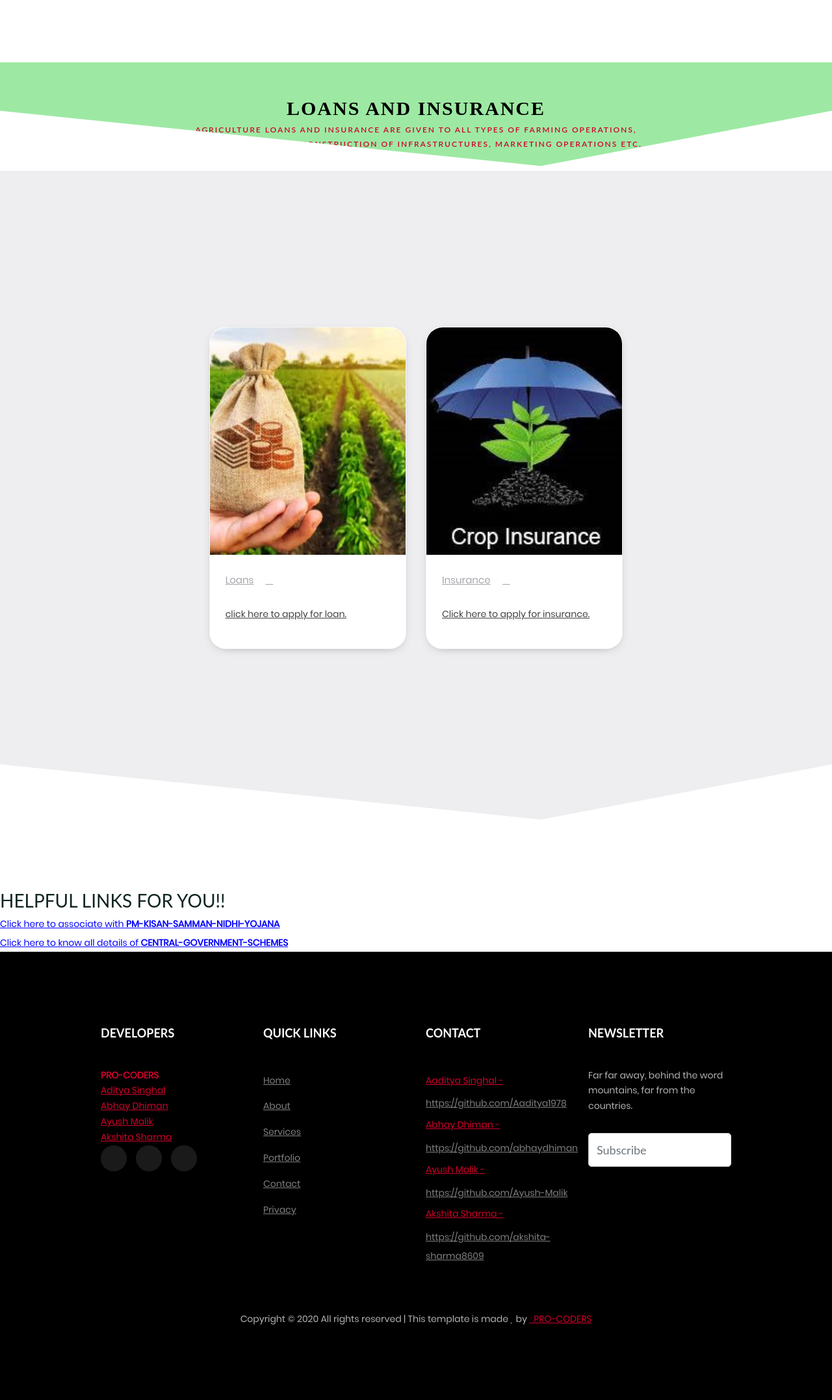
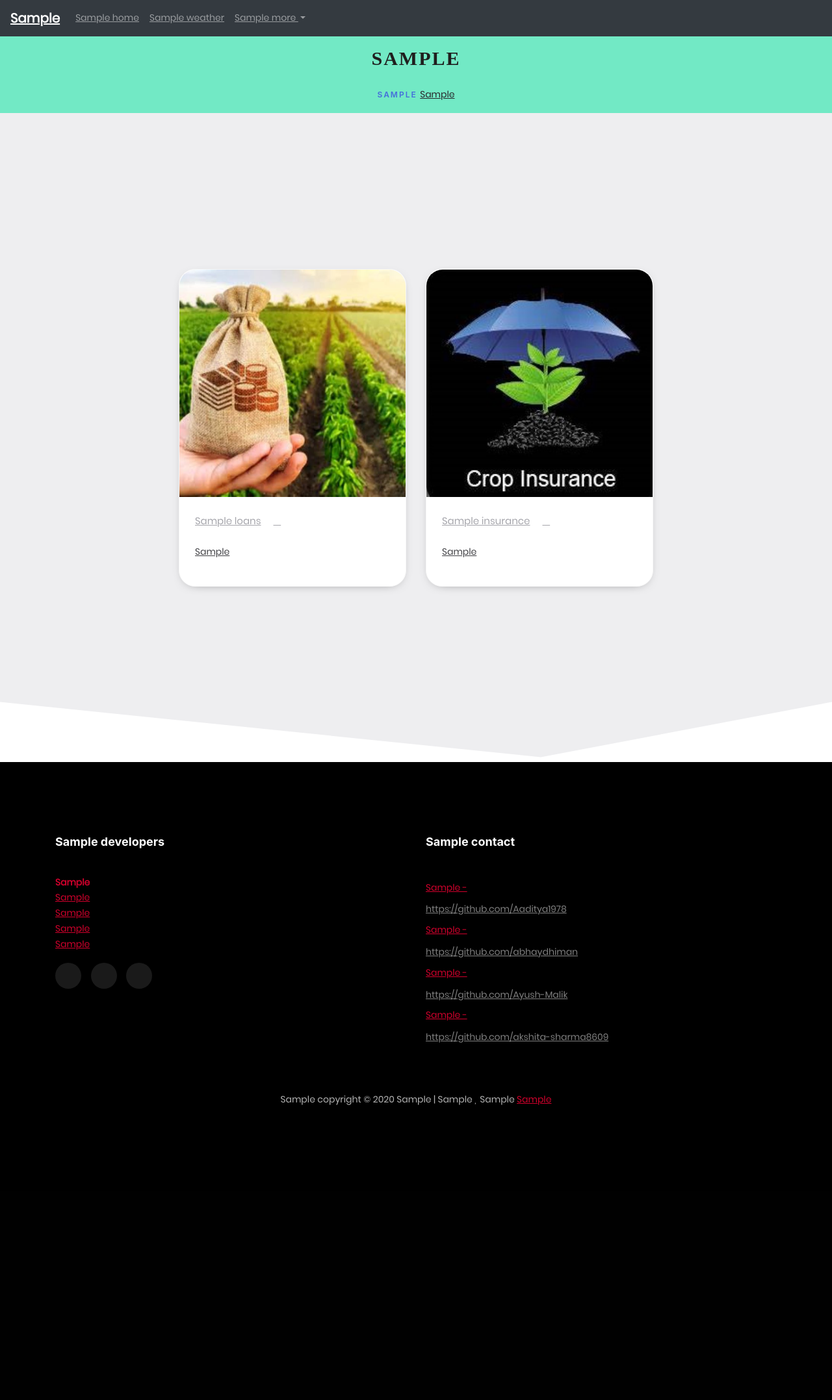
Before and after one commit to abhaydhiman/farm_app, a Django app: template user_home/templates/user_home/financial.html in a window 1280 px wide. Shown: the whole page at 65% size. After the commit the page ends 1701 px from the top, so only its background shows below. Run offline with Django 3.2, Linux system fonts and the light colour scheme; the template is opened without the code that fills it: most values are stand-ins (such as "Sample title", 1, 10 or a date in 2020); some libraries are stand-ins or nearby versions; some web fonts are replaced.

Commit message:
Added financial page

```diff
--- a/user_home/templates/user_home/financial.html
+++ b/user_home/templates/user_home/financial.html
@@ -18,44 +18,82 @@
     <link rel="stylesheet" href="..\static\css\flaticon.css">
     <link rel="stylesheet" href="..\static\css\style.css">
     <link rel="stylesheet" href="..\static\css\icomoon.css">
+    <link rel="stylesheet" href="https://maxcdn.bootstrapcdn.com/bootstrap/4.0.0/css/bootstrap.min.css"
+        integrity="sha384-Gn5384xqQ1aoWXA+058RXPxPg6fy4IWvTNh0E263XmFcJlSAwiGgFAW/dAiS6JXm" crossorigin="anonymous">
+    <script src="https://code.jquery.com/jquery-3.2.1.slim.min.js"
+        integrity="sha384-KJ3o2DKtIkvYIK3UENzmM7KCkRr/rE9/Qpg6aAZGJwFDMVNA/GpGFF93hXpG5KkN"
+        crossorigin="anonymous"></script>
+    <script src="https://cdnjs.cloudflare.com/ajax/libs/popper.js/1.12.9/umd/popper.min.js"
+        integrity="sha384-ApNbgh9B+Y1QKtv3Rn7W3mgPxhU9K/ScQsAP7hUibX39j7fakFPskvXusvfa0b4Q"
+        crossorigin="anonymous"></script>
+    <script src="https://maxcdn.bootstrapcdn.com/bootstrap/4.0.0/js/bootstrap.min.js"
+        integrity="sha384-JZR6Spejh4U02d8jOt6vLEHfe/JQGiRRSQQxSfFWpi1MquVdAyjUar5+76PVCmYl"
+        crossorigin="anonymous"></script>
+
 
 
     <style>
         .container1 {
-            background: #9de9a3;
+            background: #72e9c5;
         }
 
         a {
             text-decoration-line: underline;
-            color: blue;
+            color: rgb(40, 40, 43);
         }
 
         a:hover {
-            color: rgb(1, 107, 1);
+            color: rgb(8, 8, 8);
         }
-
-
     </style>
 
 </head>
 
 <body>
+    <nav class="navbar fixed-top navbar-expand-lg navbar navbar-dark bg-dark">
+        <a class="navbar-brand" href="#">{{texts.KisanTech}}</a>
+        <button class="navbar-toggler" type="button" data-toggle="collapse" data-target="#navbarSupportedContent"
+            aria-controls="navbarSupportedContent" aria-expanded="false" aria-label="Toggle navigation">
+            <span class="navbar-toggler-icon"></span>
+        </button>
 
-
-
+        <div class="collapse navbar-collapse" id="navbarSupportedContent">
+            <ul class="navbar-nav mr-auto">
+                <li class="nav-item">
+                    <a class="nav-link" href={% url "user_home:home_page" %}>{{texts.Home}}</a>
+                </li>
+                <li class="nav-item">
+                    <a class="nav-link" href={% url "user_home:weather" %}> {{texts.Weather}}</a>
+                </li>
+                <li class="nav-item dropdown">
+                    <a class="nav-link dropdown-toggle" href="#" id="navbarDropdown" role="button"
+                        data-toggle="dropdown" aria-haspopup="true" aria-expanded="false">
+                        {{texts.More}}
+                    </a>
+                    <div class="dropdown-menu" aria-labelledby="navbarDropdown">
+                        <a class="dropdown-item" href="#">{{texts.About}}</a>
+                        <a class="dropdown-item" href="#">{{texts.Work}}</a>
+                        <a class="dropdown-item" href="#">{{texts.LOANS_AND_INSURANCE}}</a>
+                </li>
+            </ul>
+        </div>
+    </nav>
 
 
     <!-- Heading for main features -->
-    <section class="ftco-section-2 degree-right">
+    <section class="ftco-section-2">
         <div class="container1">
-            <div class="row justify-content-center mb-0 pb-0 mt-5 pt-5">
+            <div class="row justify-content-center mb-0 pb-3 mt-0 pt-4">
                 <div class="col-md-7 text-center heading-section ftco-animate">
-                    <h2 class="myheading" style="color:rgb(0, 0, 0); "> <strong>Loans And Insurance</strong> </h2>
-                    <span class="subheading">Agriculture loans and insurance are given to all types of farming
-                        operations, farming equipment, construction of infrastructures, marketing operations etc.
+                    <h2 class="myheading" style="color:rgb(31, 30, 30); ">
+                        <strong>{{texts.LOANS_AND_INSURANCE}}</strong>
+                    </h2>
+                    <br>
+                    <span class="subheading"
+                        style="color: #456ddb;">{{texts.Agriculture_loans_and_insurance_are_given_to_all_types_of_farming_operations__farming_equipment__construction_of_infrastructures__marketing_operations_etc_}}
                     </span>
                     <a href="https://www.agrifarming.in/agriculture-loans-farmers-india#:~:text=Documents%20required%20for%20Agriculture%20Loans.%201%20Identity%20Proof%3A,Driving%20License%2F%20Ration%20Card%2F%20Bank%20Statement%20etc.%20
-                        " target="_blank" class="primary">Read more</a>
+                        " target="_blank" class="primary">{{texts.Read_more}}</a>
 
                 </div>
             </div>
@@ -68,69 +106,56 @@
 
 
     <!-- Main features in cards -->
-    <section class="ftco-section-parallax degree-right" >
+    <section class="ftco-section-parallax degree-right">
         <div class="parallax-img-2 d-flex align-items-center">
             <div class="container">
                 <div class="row d-flex justify-content-center">
                     <div class="col-md-4 ftco-animate">
                         <div class="blog-entry-2">
-                            <a href="blog-single.html" class="block-20-1"
+                            <a href={% url "user_home:loan" %} class="block-20-1"
                                 style="background-image: url(../static/images/financial.jpeg);">
                             </a>
                             <div class="text p-4 d-block">
                                 <div class="meta mb-3">
-                                    <div><a href="#">Loans</a></div>
-                                    <div><a href="#"></a></div>
-                                    <div><a href="#" class="meta-chat"><span class="icon-inr"></span></a></div>
+                                    <div><a href={% url "user_home:loan" %}>{{texts.Loans}}</a>
+                                    </div>
+                                    <div><a href={% url "user_home:loan" %}></a></div>
+                                    <div><a href={% url "user_home:loan" %} class="meta-chat"><span
+                                                class="icon-inr"></span></a></div>
                                 </div>
-                                <h3 class="heading"><a href="#">click here to apply for loan.</a></h3>
+                                <h3 class="heading"><a
+                                        href="{% url "user_home:loan" %} ">{{texts.click_here_to_apply_for_loan_}}</a>
+                                </h3>
                             </div>
                         </div>
                     </div>
                     <div class="col-md-4 ftco-animate">
                         <div class="blog-entry-2" data-aos-delay="100">
-                            <a href="blog-single.html" class="block-20-1"
+                            <a href={% url "user_home:insurance" %} class="block-20-1"
                                 style="background-image: url(../static/images/insur2.jpg);">
                             </a>
                             <div class="text p-4">
                                 <div class="meta mb-3">
-                                    <div><a href="#">Insurance</a></div>
-                                    <div><a href="#"></a></div>
-                                    <div><a href="#" class="meta-chat"><span class="icon-inr"></span></a></div>
+                                    <div><a href={% url "user_home:insurance" %}>{{texts.Insurance}}</a>
+                                    </div>
+                                    <div><a href={% url "user_home:insurance" %}></a></div>
+                                    <div><a href={% url "user_home:insurance" %} class="meta-chat"><span
+                                                class="icon-inr"></span></a></div>
                                 </div>
-                                <h3 class="heading"><a href="#">Click here to apply for insurance.</a></h3>
+                                <h3 class="heading"><a
+                                        href={% url "user_home:insurance" %}>{{texts.Click_here_to_apply_for_insurance_}}</a>
+                                </h3>
                             </div>
                         </div>
                     </div>
-
+                    <h3>{{msg}}</h3>
                 </div>
             </div>
         </div>
-
     </section>
     <!-- Main features to be shown ended -->
 
     <!-- =============================================================================================================== -->
-
-    <!-- discussion -->
-    <section>
-        <div class="mt-5 pt-5">
-            <!-- <br><br><br> -->
-            <h3 style="color:rgb(17, 36, 36)">HELPFUL LINKS FOR YOU!!</h3>
-            <a href="https://krishijagran.com/agriculture-world/pm-kisan-samman-nidhi-yojana-direct-online-link-application-form-important-documents-eligibility-criteria/"
-                target="_blank">Click here
-                to associate with <strong>PM-KISAN-SAMMAN-NIDHI-YOJANA</strong></a>
-        </div>
-
-        <div>
-            <a href="https://kisansamadhan.com/central-government-schemes/ " target="_blank">Click here to know all
-                details
-                of
-                <strong>CENTRAL-GOVERNMENT-SCHEMES</strong></a>
-        </div>
-
-
-    </section>
 
 
     <!-- =============================================================================================================== -->
@@ -141,16 +166,16 @@
             <div class="row mb-5">
                 <div class="col-md">
                     <div class="ftco-footer-widget mb-4">
-                        <h2 class="ftco-heading-2">DEVELOPERS</h2>
-                        <p><strong style="color:#d1002c;"> PRO-CODERS</strong><br>
-                            <a href=" https://www.linkedin.com/in/aaditya-singhal-a46720192/" target="_blank">Aditya
-                                Singhal</a><br>
-                            <a href=" https://www.linkedin.com/in/abhay-dhiman-409378191/" target="_blank">Abhay
-                                Dhiman</a><br>
-                            <a href=" https://www.linkedin.com/in/ayush-malik-2252b7199/" target="_blank">Ayush
-                                Malik</a><br>
-                            <a href="https://www.linkedin.com/in/akshita-sharma-a160121b6/" target="_blank">Akshita
-                                Sharma</a>
+                        <h2 class="ftco-heading-2">{{texts.DEVELOPERS}}</h2>
+                        <p><strong style="color:#d1002c;">{{texts.PRO_CODERS}}</strong><br>
+                            <a href=" https://www.linkedin.com/in/aaditya-singhal-a46720192/"
+                                target="_blank">{{texts.Aaditya_Singhal}}</a><br>
+                            <a href=" https://www.linkedin.com/in/abhay-dhiman-409378191/"
+                                target="_blank">{{texts.Abhay_Dhiman}}</a><br>
+                            <a href=" https://www.linkedin.com/in/ayush-malik-2252b7199/"
+                                target="_blank">{{texts.Ayush_Malik_}}</a><br>
+                            <a href="https://www.linkedin.com/in/akshita-sharma-a160121b6/"
+                                target="_blank">{{texts.Akshita_Sharma}}</a>
 
                         </p>
                         <ul class="ftco-footer-social list-unstyled float-md-left float-lft">
@@ -162,59 +187,36 @@
                 </div>
                 <div class="col-md">
                     <div class="ftco-footer-widget mb-4">
-                        <h2 class="ftco-heading-2">QUICK LINKS</h2>
+                        <h2 class="ftco-heading-2">{{texts.CONTACT}}</h2>
                         <ul class="list-unstyled">
-                            <li><a href="#" class="py-2 d-block">Home</a></li>
-                            <li><a href="#" class="py-2 d-block">About</a></li>
-                            <li><a href="#" class="py-2 d-block">Services</a></li>
-                            <li><a href="#" class="py-2 d-block">Portfolio</a></li>
-                            <li><a href="#" class="py-2 d-block">Contact</a></li>
-                            <li><a href="#" class="py-2 d-block">Privacy</a></li>
-                        </ul>
-                    </div>
-                </div>
-                <div class="col-md">
-                    <div class="ftco-footer-widget mb-4">
-                        <h2 class="ftco-heading-2">CONTACT</h2>
-                        <ul class="list-unstyled">
-                            <li><a href="#" class="py-2 d-block " style=" color: #d1002c ;">Aaditya Singhal -<a
-                                        href=" https://github.com/Aaditya1978">https://github.com/Aaditya1978</a></a>
+                            <li><a href="#" class="py-2 d-block " style=" color: #d1002c ;">{{texts.Aaditya_Singhal}}
+                                    -<a href=" https://github.com/Aaditya1978">https://github.com/Aaditya1978</a></a>
                             </li>
-                            <li><a href="#" class="py-2 d-block" style=" color: #d1002c;">Abhay Dhiman -<a
+                            <li><a href="#" class="py-2 d-block" style=" color: #d1002c;">{{texts.Abhay_Dhiman}} -<a
                                         href="  https://github.com/abhaydhiman"> https://github.com/abhaydhiman</a></a>
                             </li>
-                            <li><a href="#" class="py-2 d-block" style=" color: #d1002c;">Ayush Malik -<a
+                            <li><a href="#" class="py-2 d-block" style=" color: #d1002c;">{{texts.Ayush_Malik_}} -<a
                                         href="https://github.com/Ayush-Malik ">https://github.com/Ayush-Malik</a></a>
                             </li>
-                            <li><a href="#" class="py-2 d-block" style=" color: #d1002c;">Akshita Sharma - <a
+                            <li><a href="#" class="py-2 d-block" style=" color: #d1002c;">{{texts.Akshita_Sharma}} - <a
                                         href="https://github.com/akshita-sharma8609 ">https://github.com/akshita-sharma8609</a></a>
                             </li>
                         </ul>
                     </div>
                 </div>
-                <div class="col-md">
-                    <div class="ftco-footer-widget mb-4">
-                        <h2 class="ftco-heading-2">NEWSLETTER</h2>
-                        <p>Far far away, behind the word mountains, far from the countries.</p>
-                        <form action="#" class="subscribe-form">
-                            <div class="form-group">
-                                <span class="icon icon-paper-plane"></span>
-                                <input type="text" class="form-control" placeholder="Subscribe">
-                            </div>
-                        </form>
-                    </div>
-                </div>
+
             </div>
             <div class="row">
                 <div class="col-md-12 text-center">
 
                     <p>
                         <!-- Link back to Colorlib can't be removed. Template is licensed under CC BY 3.0. -->
-                        Copyright &copy;
-                        <script>document.write(new Date().getFullYear());</script> All rights reserved | This template
-                        is
-                        made <i class="icon-heart" aria-hidden="true"></i> by <a href="https://colorlib.com"
-                            target="_blank"> &nbsp; PRO-CODERS</a>
+                        {{texts.Copyright}} &copy;
+                        <script>document.write(new Date().getFullYear());</script> {{texts.All_rights_reserved}} |
+                        {{texts.This_template_is_made_with}} <i class="icon-heart" aria-hidden="true"></i>
+                        {{texts.by}}
+                        <a href="#" target="_blank">
+                            {{texts.PRO_CODERS}}</a>
                         <!-- Link back to Colorlib can't be removed. Template is licensed under CC BY 3.0. -->
                     </p>
                 </div>
@@ -255,16 +257,6 @@
     <script src="..\static\js\google-map.js"></script>
     <script src="..\static\js\main.js"></script>
 
-    <script>
-        function openNav() {
-            document.getElementById("myNav").style.width = "100%";
-        }
-
-        function closeNav() {
-            document.getElementById("myNav").style.width = "0%";
-        }
-    </script>
-
 
 </body>
 
```
